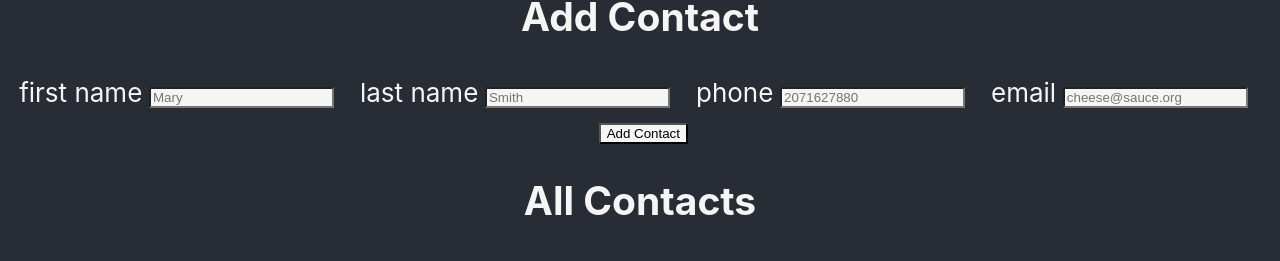
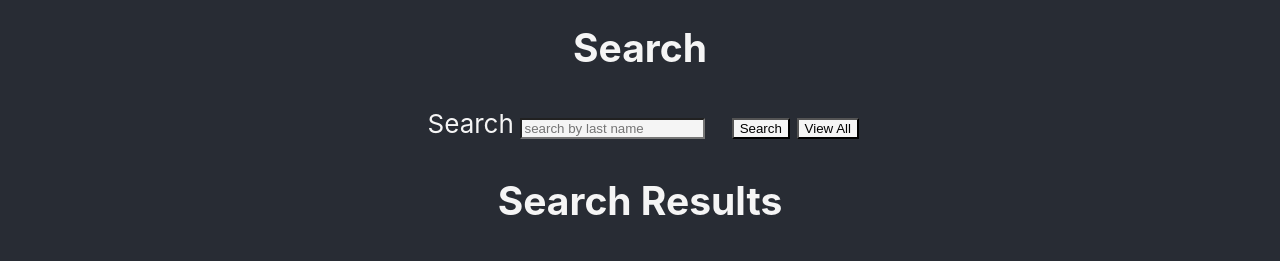
Before and after one commit to picaq/pern-contacts, a React (Create React App) app: page / in a window 1280 px wide. Shown: the part 442-703 px from the top of the page. Built offline with nearby package versions, Linux system fonts and the light colour scheme; no server answers.

Commit message:
copy ViewAll component table into Search component, add View All button

```diff
--- a/src/App.js
+++ b/src/App.js
@@ -8,9 +8,9 @@ function App() {
     <div className="App">
       <header className="App-header">
        <h1> <img src={logo} className="App-logo" alt="logo" />PERN Contacts</h1>
+       <AddContact title = "Add Contact" />
        <Search title ="Search"/>
-       <AddContact title = "Add Contact" />
-       <ViewAll title ="All Contacts"/>
+       {/* <ViewAll title ="All Contacts"/> */}
       </header>
     </div>
   );
@@ -58,7 +58,7 @@ const AddContact = (props) => {
         })
         console.log(response);
         console.log(contactObject);
-        window.location = "/"; // refresh after done sending
+        // window.location = "/"; // refresh after done sending
       } catch (error) {
         console.error(error.message);
       }
@@ -169,10 +169,14 @@ const ViewAll = (props) => {
 
 const Search = (props) => {
 
+  const [ contacts, setContacts ] = useState([]);
+
   const [searching, setSearch] = useState("");
     useEffect( () => {
       console.log("search changed", {searching})
     }, [searching] );
+
+  // const [all, setAll] = useState(false);
 
   const onSubmitSearch = async (e) => {
       let search  = "%"+searching+"%";
@@ -184,7 +188,34 @@ const Search = (props) => {
           method: "POST", // fetch makes GET request by default
           headers: { "Content-Type": "application/json" },
           body: JSON.stringify(body)
-        })
+        });
+        const jsonData = await response.json();
+        setContacts(jsonData);
+        console.log(jsonData);
+
+        console.log(response);
+        console.log(searchObject);
+
+        // window.location = "/"; // refresh after done sending
+      } catch (error) {
+        console.error(error.message);
+      }
+    }
+
+  const onSubmit0Search = async (e) => {
+      let search  = "%%";
+      let searchObject = { search };
+      e.preventDefault(); // prevents refreshing
+      try {
+        const body = searchObject ;
+        const response = await fetch("http://localhost:5000/lastname", {
+          method: "POST", // fetch makes GET request by default
+          headers: { "Content-Type": "application/json" },
+          body: JSON.stringify(body)
+        });
+        const jsonData = await response.json();
+        setContacts(jsonData);
+        console.log(jsonData);
 
         console.log(response);
         console.log(searchObject);
@@ -215,7 +246,38 @@ const Search = (props) => {
       >
         {props.title}
       </button>
+
+      <button
+      onClick = { onSubmit0Search }
+      >
+        View All
+      </button>
     </div>
+
+    <h2>{props.title} Results</h2>
+  <table>
+    <thead>
+      <tr>
+        <th>id</th>
+        <th>first name</th>
+        <th>last name</th>
+        <th>phone</th>
+        <th>email</th>
+      </tr>
+    </thead>
+    <tbody>
+    { contacts.map( contact => (
+      <tr>
+        <td>{contact.id}</td>
+        <td>{contact.first_name}</td>
+        <td>{contact.last_name}</td>
+        <td>{contact.phone_number}</td>
+        <td>{contact.email}</td>
+      </tr>
+    ) )
+    }
+    </tbody>
+  </table>
     </>
   );
 }
```
